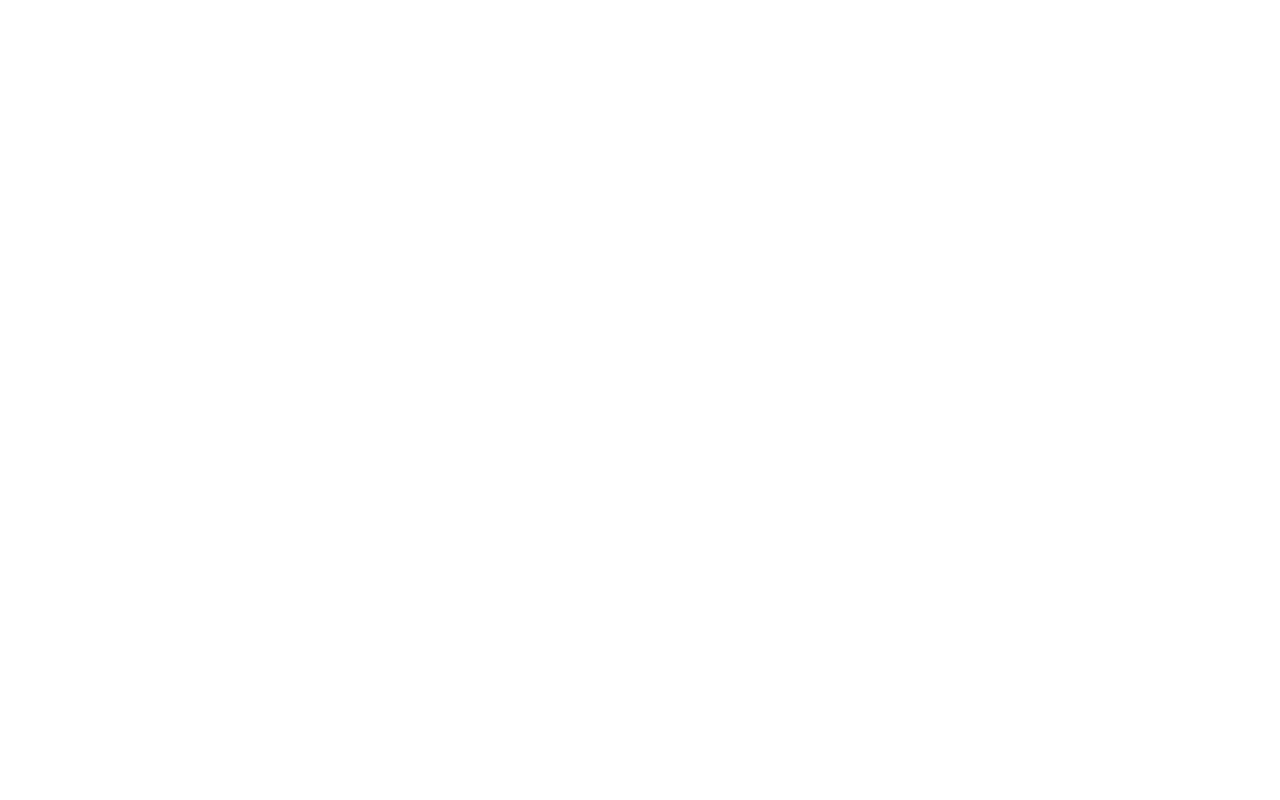
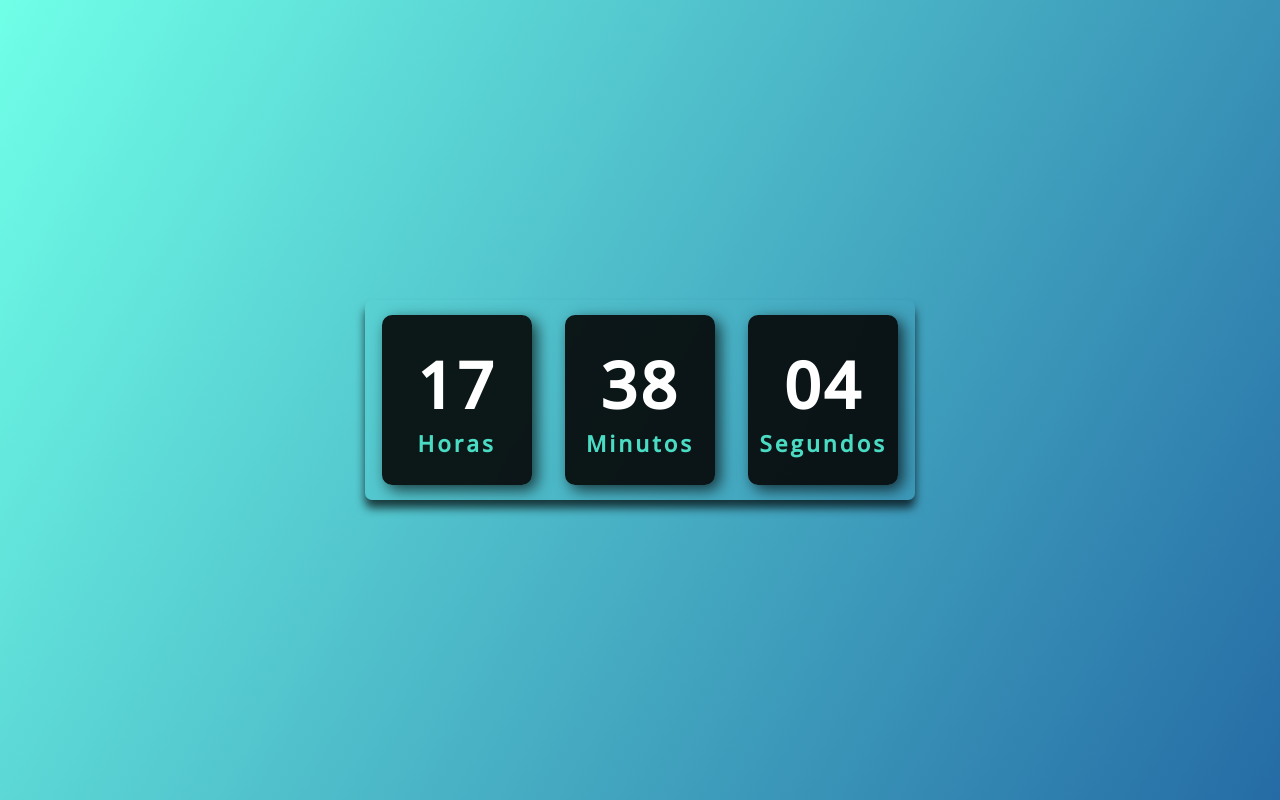
Before and after one commit to Machado-Michel/relogio-digital, a plain HTML site: page index.html in a window 1280 px wide. Drawn offline with nearby package versions, Linux system fonts and the light colour scheme.

Commit message:
Finalizado Relógio

```diff
--- a/assets/estilos/style.css
+++ b/assets/estilos/style.css
@@ -0,0 +1,53 @@
+@charset "UTF-8";
+
+@import url('https://fonts.googleapis.com/css2?family=Open+Sans:wght@500&display=swap');
+
+
+* {
+    margin: 0;
+    padding: 0;
+    font-family: 'Open Sans', sans-serif;
+}
+
+body {
+    height: 100vh;
+    background: linear-gradient(120deg, #56ffe3d8, #005296da);
+    display: flex;
+    align-items: center;
+    justify-content: center;
+}
+
+.relogio {
+    display: flex;
+    align-items: center;
+    justify-content: space-around;
+    width: 550px;
+    height: 200px;
+    background: transparent;
+    border-radius: 7px;
+    box-shadow: 0px 8px 10px rgba(0,0,0,.7);
+}
+
+.relogio div {
+    height: 170px;
+    width: 150px;
+    display: flex;
+    flex-direction: column;
+    align-items: center;
+    justify-content: center;
+    color: white;
+    background: rgba(5,5,5,.9);
+    box-shadow: 5px 5px 15px rgba(0,0,0,.7) ;
+    border-radius: 10px;
+    letter-spacing: 3px;
+}
+
+.relogio span {
+    font-weight: bolder;
+    font-size: 4em;
+}
+
+.relogio span.tempo {
+    font-size: 1.4em;
+    color: #56ffe3d8;
+}
--- a/assets/script/script.js
+++ b/assets/script/script.js
@@ -0,0 +1,22 @@
+const horas = document.getElementById('horas');
+const minutos = document.getElementById('minutos');
+const segundos = document.getElementById('segundos');
+
+const relogio = setInterval(function time() {
+let dateToday = new Date();
+let hr = dateToday.getHours();
+let min = dateToday.getMinutes();
+let sec = dateToday.getSeconds();
+
+if(hr < 10) hr = '0' + hr;
+
+if(min < 10) min = '0' + min;
+
+if(sec < 10) sec = '0' + sec;
+
+horas.textContent = hr;
+minutos.textContent = min;
+segundos.textContent = sec;
+
+
+})
--- a/index.html
+++ b/index.html
@@ -5,12 +5,30 @@
     <meta http-equiv="X-UA-Compatible" content="IE=edge">
     <meta name="viewport" content="width=device-width, initial-scale=1.0">
     <title>Relógio Digital</title>
-</head>
+    <link rel="stylesheet" href="assets/estilos/style.css"></head>
 
 <body>
 
+    <div class="relogio">
 
+        <div>
+            <span id="horas">00</span>
+            <span class="tempo">Horas</span>
+        </div>
 
+        <div>
+            <span id="minutos">00</span>
+            <span class="tempo">Minutos</span>
+        </div>
+
+        <div>
+            <span id="segundos">00</span>
+            <span class="tempo">Segundos</span>
+        </div>
+
+    </div>
+
+    <script src="assets/script/script.js"></script>
 </body>
 
 </html>
```
